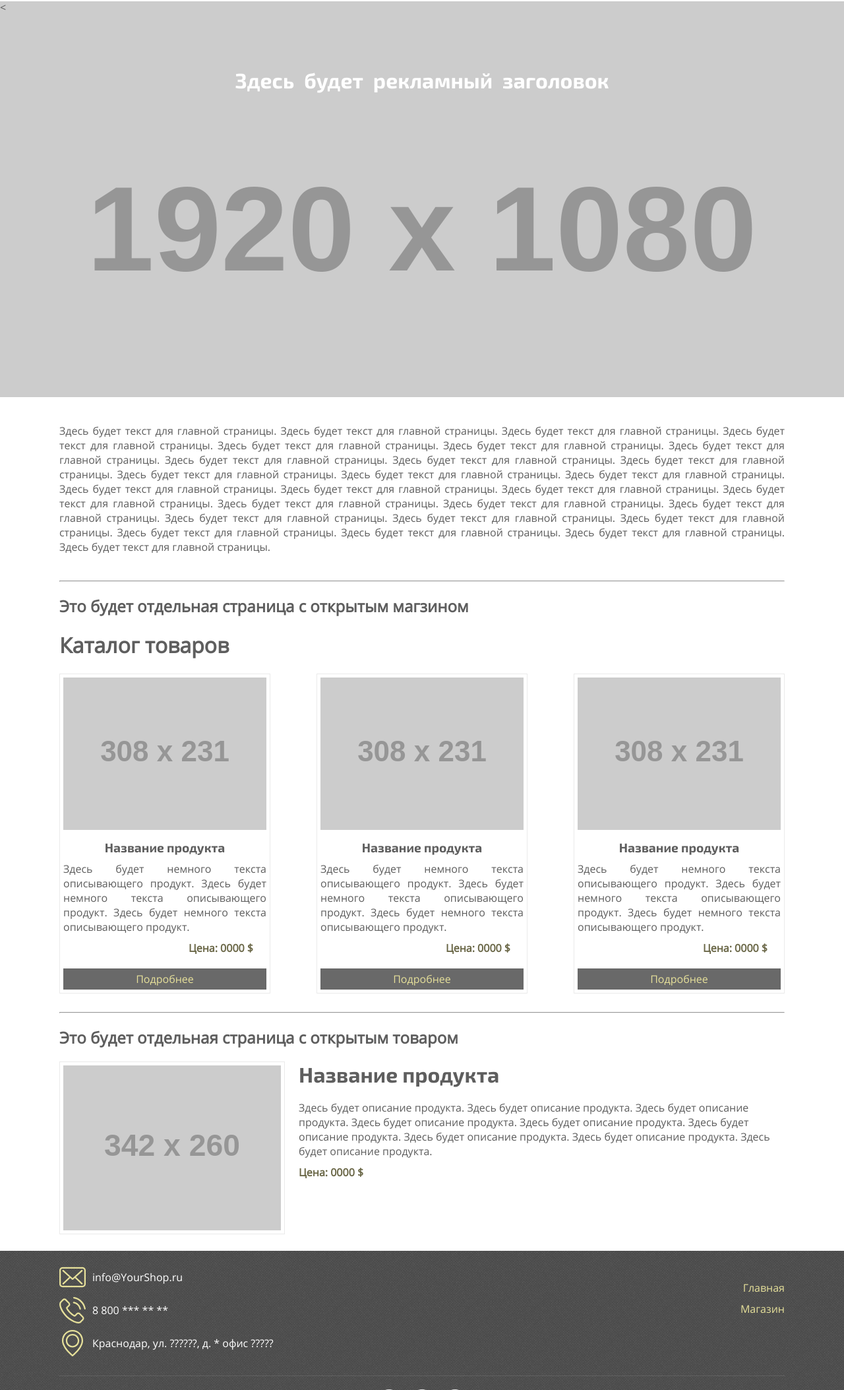
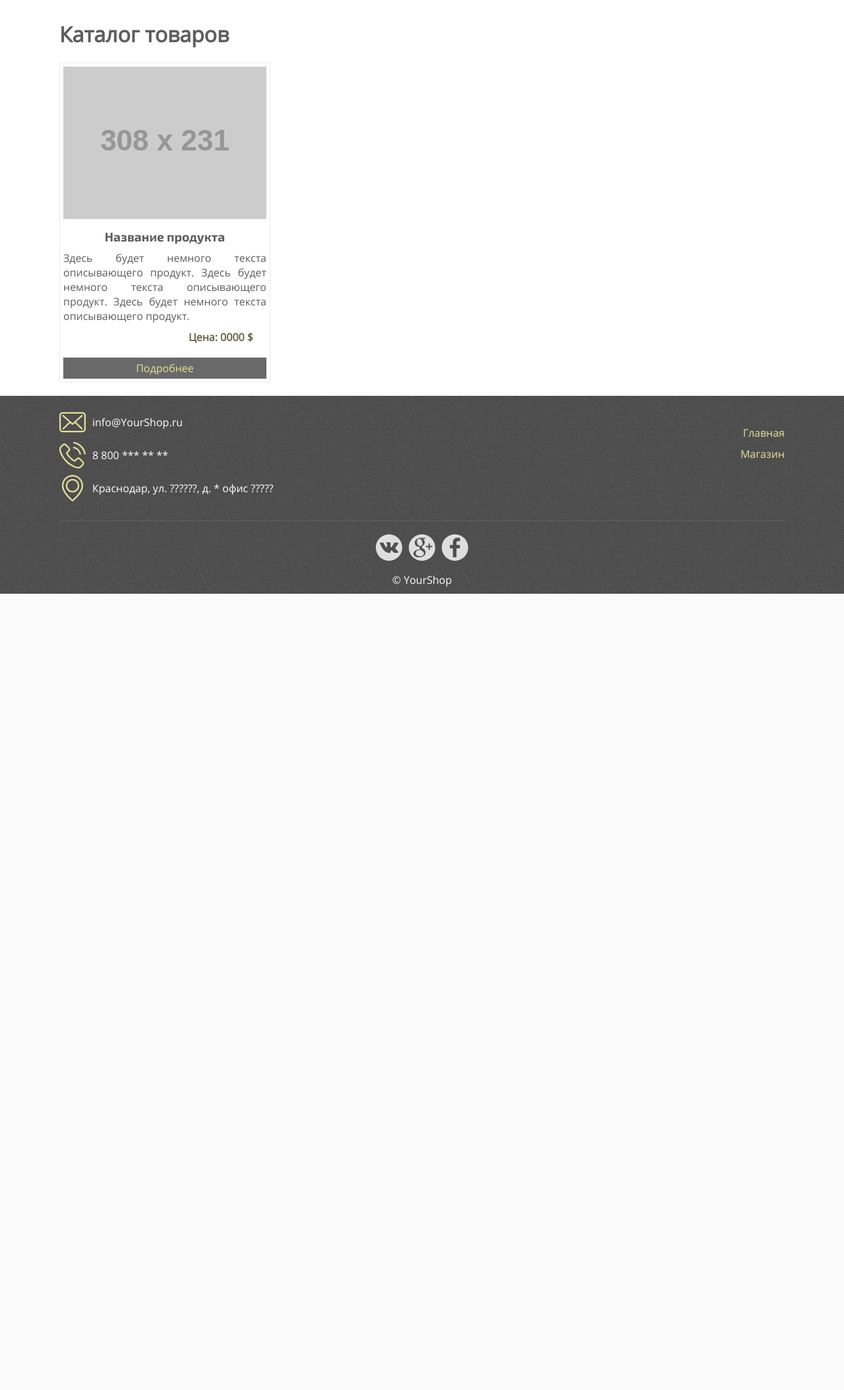
Before and after one commit to MidnightOwll/Website_1, a PHP site: page /index.php?page=shop in a window 1280 px wide. Shown: the part 71-2178 px from the top of the page at 66% size. After the commit the page ends 971 px from the top, so only its background shows below. Run offline with PHP 8.4, Linux system fonts and the light colour scheme; grey boxes labelled with a size stand in for pictures from a placeholder-image service; some libraries are stand-ins or nearby versions.

Commit message:
rework of the site

```diff
--- a/css/style.css
+++ b/css/site.css
@@ -27,7 +27,8 @@ header {
     border-bottom: 1px solid rgba(255, 255, 255, 0.1 );
     background: url('../img/main.jpg') no-repeat;
     background-size: 100%;
-}
+    position: absolute;
+   }
 
 #hederInside {
     width: 1100px;
@@ -169,13 +170,14 @@ footer {
 /* -------------------- НАЧАЛО стилей для главной страницы --------------------- */
 
 #promo {
-    background: url('http://placehold.it/1920x1080') no-repeat;
+    background: url('../img/main.jpg') no-repeat;
     width: 100%;
-    height: 600px;
+    height: 350px;
     background-size: cover;
-    margin-top: -20px;
+    margin-top: -1px;
     float: left;
 }
+
 
 #promoText {
     float: left;
@@ -207,11 +209,12 @@ footer {
 
 /* ----------------- КОНЕЦ стилей для главной страницы ---------------------- */
 
-/* ------------------ НАЧАЛО стилей для главной страницы магазниа ---------------------- */
+/* ------------------ НАЧАЛО стилей для страницы магазниа ---------------------- */
 
 #shopWrap {
     width: 100%;
     float: left;
+    margin-top: +60px;
 }
 
 .shopUnit {
--- a/index.php
+++ b/index.php
@@ -4,8 +4,7 @@
     <meta charset="UTF-8">
     <meta name="viewport" content="width=device-width, user-scalable=no, initial-scale=1.0, maximum-scale=1.0, minimum-scale=1.0">
     <meta http-equiv="X-UA-Compatible" content="ie=edge">
-    <link  rel="stylesheet" href="css/style.css">
-    <link rels="stylesheet" href="https://stackpath.bootstrapcdn.com/bootstrap/4.5.2/css/bootstrap.min.css">
+    <link  href="css/site.css" rel="stylesheet">
     <script src="js/jquery.js"></script>
     <script src="js/site.js"></script>
     <title>YourShop</title>
@@ -16,133 +15,48 @@
             <div id="logo"></div>
             <div id="companyName">YourShop</div>
             <div id="navWrap">
-               <a href="#">Главная</a>
-               <a href="#">Магазин</a>
+                <a href="/">Главная</a>
+                <a href="index.php?page=shop">Магазин</a>
             </div>
         </div>
         </header>
 
         <div id="content">
+            <?php
+            $goods=[
+                [
+                    'id'=> 1,
+                    'name' => 'Asus Zenbook UX331FA-EG007T 13.3',
+                    'img' => '/img/goods/Asus_Zenbook_UX331FA-EG007T_13.3.jpg',
+                    'desc' => 'Описание товара',
+                    'price' => '0000 $'
+                ],
+                [
+                    'id'=> 2,
+                    'name' => 'MacBook',
+                    'img' => '/img/goods/MacBook.jpg',
+                    'desc' => 'Описание товара',
+                    'price' => '0000 $'
+                ],
+                [
+                    'id'=> 3,
+                    'name' => 'Microsoft Surface Laptop 3',
+                    'img' => '/img/goods/Microsoft_Surface_Laptop_3.jpg',
+                    'desc' => 'Описание товара',
+                    'price' => '0000 $'
+                ]
+                ];
+            $page= $_GET['page'];
 
-       <     <div id="promo">
-            <h1 id="promoText">
-                Здесь будет рекламный заголовок
-            </h1>
+            if(!isset($page)){
+                require('templates/main.php');
+            } elseif($page == 'shop'){
+                require('templates/shop.php');
+            } elseif($page == 'product'){
+
+            }
+            ?>
         </div>
-
-        <div id="mainTextWrap">
-            <div id="mainText">
-                Здесь будет текст для главной страницы. Здесь будет текст для главной страницы. Здесь будет текст для главной страницы.
-                Здесь будет текст для главной страницы. Здесь будет текст для главной страницы. Здесь будет текст для главной страницы.
-                Здесь будет текст для главной страницы. Здесь будет текст для главной страницы. Здесь будет текст для главной страницы.
-                Здесь будет текст для главной страницы. Здесь будет текст для главной страницы. Здесь будет текст для главной страницы.
-                Здесь будет текст для главной страницы. Здесь будет текст для главной страницы. Здесь будет текст для главной страницы.
-                Здесь будет текст для главной страницы. Здесь будет текст для главной страницы. Здесь будет текст для главной страницы.
-                Здесь будет текст для главной страницы. Здесь будет текст для главной страницы. Здесь будет текст для главной страницы.
-                Здесь будет текст для главной страницы. Здесь будет текст для главной страницы. Здесь будет текст для главной страницы.
-                Здесь будет текст для главной страницы. Здесь будет текст для главной страницы. Здесь будет текст для главной страницы.
-            </div>
-        </div>
-
-        <div style="width: 1100px; margin: 0 auto">
-            <hr>
-            <h2>
-                Это будет отдельная страница с открытым магзином
-            </h2>
-
-            <div style="width: 1100px; margin: 0 auto">
-                <h1>
-                    Каталог товаров
-                </h1>
-                <div>
-                    <div class="shopUnit">
-                        <img src="http://placehold.it/308x231" />
-
-                        <div class="shopUnitName">
-                            Название продукта
-                        </div>
-                        <div class="shopUnitShortDesc">
-                            Здесь будет немного текста описывающего продукт.
-                            Здесь будет немного текста описывающего продукт.
-                            Здесь будет немного текста описывающего продукт.
-                        </div>
-                        <div class="shopUnitPrice">
-                            Цена: 0000 $
-                        </div>
-                        <a href="#" class="shopUnitMore">
-                            Подробнее
-                        </a>
-                    </div>
-
-                    <div class="shopUnit">
-                        <img src="http://placehold.it/308x231" />
-
-                        <div class="shopUnitName">
-                            Название продукта
-                        </div>
-                        <div class="shopUnitShortDesc">
-                            Здесь будет немного текста описывающего продукт.
-                            Здесь будет немного текста описывающего продукт.
-                            Здесь будет немного текста описывающего продукт.
-                        </div>
-                        <div class="shopUnitPrice">
-                            Цена: 0000 $
-                        </div>
-                        <a href="#" class="shopUnitMore">
-                            Подробнее
-                        </a>
-                    </div>
-
-                    <div class="shopUnit">
-                        <img src="http://placehold.it/308x231" />
-
-                        <div class="shopUnitName">
-                            Название продукта
-                        </div>
-                        <div class="shopUnitShortDesc">
-                            Здесь будет немного текста описывающего продукт.
-                            Здесь будет немного текста описывающего продукт.
-                            Здесь будет немного текста описывающего продукт.
-                        </div>
-                        <div class="shopUnitPrice">
-                            Цена: 0000 $
-                        </div>
-                        <a href="#" class="shopUnitMore">
-                            Подробнее
-                        </a>
-                    </div>
-                </div>
-            </div>
-
-            <div style="margin-bottom: 20px; float: left;">
-                <hr>
-                <h2>
-                    Это будет отдельная страница с открытым товаром
-                </h2>
-
-                <div id="openedProduct-img">
-                    <img src="http://placehold.it/342x260">
-                </div>
-                <div id="openedProduct-content">
-                    <h1 id="openedProduct-name">
-                        Название продукта
-                    </h1>
-                    <div id="openedProduct-desc">
-                        Здесь будет описание продукта. Здесь будет описание продукта. Здесь будет описание продукта.
-                        Здесь будет описание продукта. Здесь будет описание продукта. Здесь будет описание продукта.
-                        Здесь будет описание продукта. Здесь будет описание продукта. Здесь будет описание продукта.
-                    </div>
-                    <div id="openedProduct-price">
-                        Цена: 0000 $
-                    </div>
-                </div>
-            </div>
-
-
-        </div>
-
-    </div>
-
         <footer>
             <div id="footerInside">
 
@@ -162,8 +76,8 @@
                 </div>
 
                 <div id="footerNav">
-                <a href="#">Главная</a>
-                <a href="#">Магазин</a>
+                <a href="/">Главная</a>
+                <a href="index.php?page=shop">Магазин</a>
                 </div>
 
                 <div id="social">
--- /dev/null
+++ b/templates/shop.php
@@ -0,0 +1,23 @@
+<div id="shopWrap">
+<h1>
+Каталог товаров
+</h1>
+</div>
+<div class="shopUnit">
+    <img src="http://placehold.it/308x231" />
+
+    <div class="shopUnitName">
+        Название продукта
+    </div>
+    <div class="shopUnitShortDesc">
+        Здесь будет немного текста описывающего продукт.
+        Здесь будет немного текста описывающего продукт.
+        Здесь будет немного текста описывающего продукт.
+    </div>
+    <div class="shopUnitPrice">
+        Цена: 0000 $
+    </div>
+    <a href="#" class="shopUnitMore">
+         Подробнее
+    </a>
+</div>
```
Also changed, not shown: shop.html (deleted, +0 -26 lines), templates/main.php (added, +19 -0 lines), templates/openedProduct.php (added, +16 -0 lines), img/goods/Asus_Zenbook_UX331FA-EG007T_13.3.jpg (added), img/goods/MacBook.jpg (added), img/goods/Microsoft_Surface_Laptop_3.jpg (added), img/goods/htc.jpg (deleted), img/goods/iphone.jpg (deleted), img/goods/samsung.jpg (deleted). Lines whose indentation alone changed are shown as unchanged.
